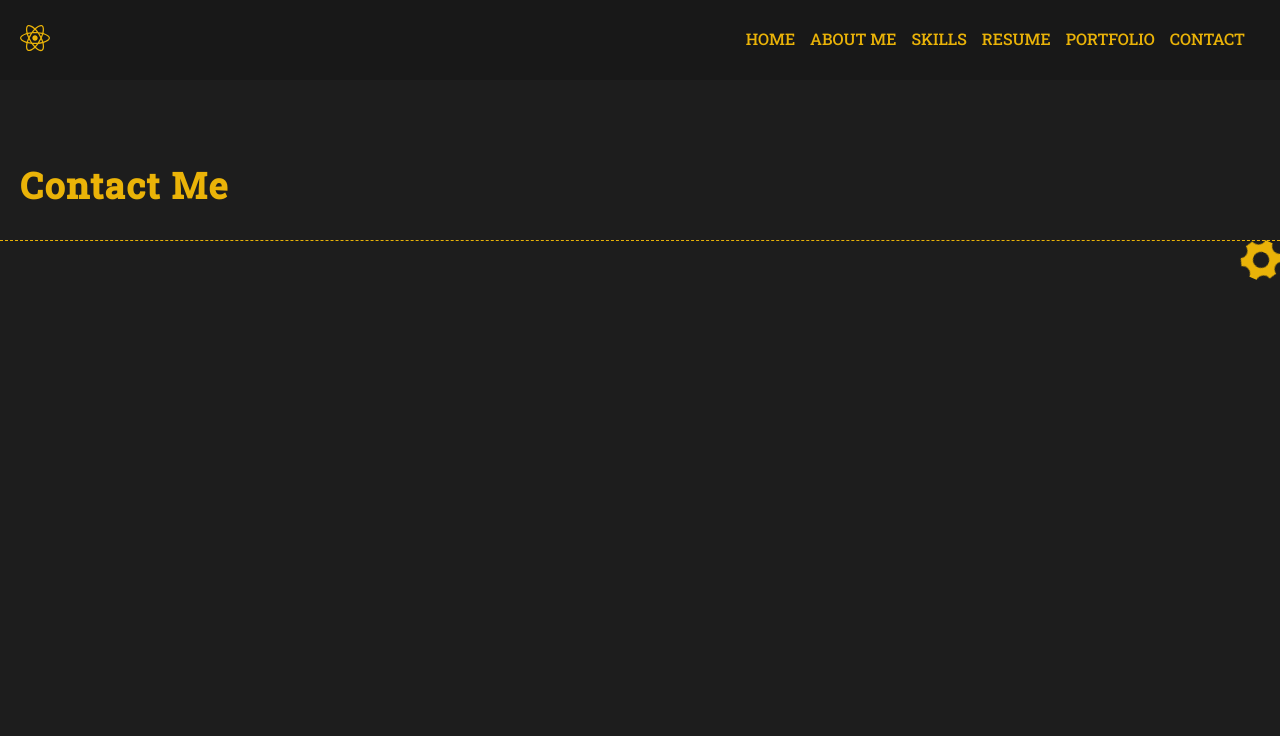
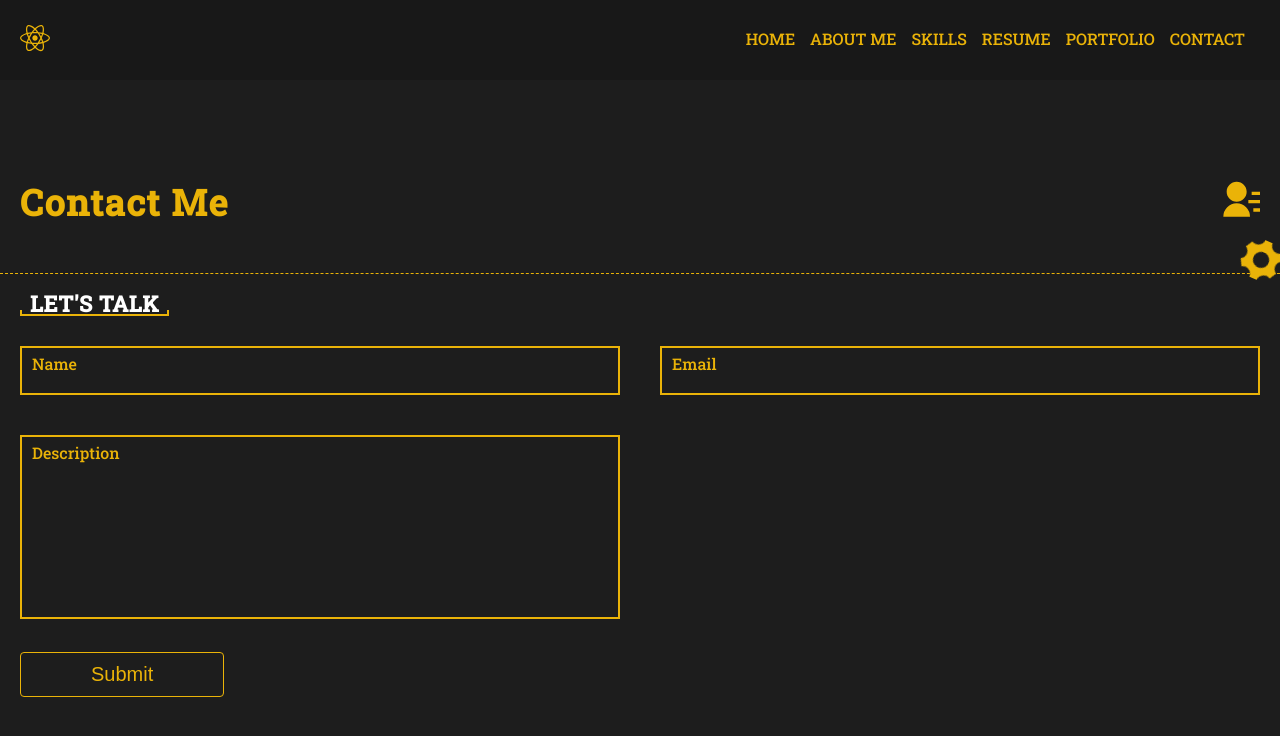
Before and after one commit to razvan-turiatca/Portfolio-Website, a React (Create React App) app: page /contact in a window 1280 px wide. Shown: the top 736 px of the page. Built offline with nearby package versions, Linux system fonts and the light colour scheme.

Commit message:
complete contact section

```diff
--- a/src/containers/contact/contact.jsx
+++ b/src/containers/contact/contact.jsx
@@ -1,10 +1,51 @@
 import React from 'react'
+import { RiContactsFill } from 'react-icons/ri'
 import PageHeaderContent from '../../components/pageHeaderContent'
+
+import './contact.scss'
 
 const Contact = () => {
   return (
-    <section className="contact">
-      <PageHeaderContent headerText="Contact Me" />
+    <section id="contact" className="contact">
+      <PageHeaderContent
+        headerText="Contact Me"
+        icon={<RiContactsFill size={40} />}
+      />
+
+      <div className="contact--content">
+        <h3 className="contact--content--header-text">Let's Talk</h3>
+        <div className="contact--content--form">
+          <div className="contact--content--form--controls-wrapper">
+            <div className="name-wrapper">
+              <input type="text" name="name" className="input input-name" />
+              <label htmlFor="name" className="label name-label">
+                Name
+              </label>
+            </div>
+            <div className="email-wrapper">
+              <input type="text" name="email" className="input input-email" />
+              <label htmlFor="email" className="label email-label">
+                Email
+              </label>
+            </div>
+            <div className="description-wrapper">
+              <textarea
+                type="text"
+                name="description"
+                id=""
+                cols="30"
+                rows="10"
+                style={{ resize: 'none' }}
+                className="input input-description"
+              />
+              <label htmlFor="description" className="label description-label">
+                Description
+              </label>
+            </div>
+          </div>
+          <button>Submit</button>
+        </div>
+      </div>
     </section>
   )
 }
--- a/src/containers/contact/contact.scss
+++ b/src/containers/contact/contact.scss
@@ -0,0 +1,104 @@
+.contact {
+  &--content {
+    padding: 20px;
+
+    &--header-text {
+      display: inline-block;
+      color: var(--selected-theme-sub-text-color);
+      font-size: 22px;
+      font-weight: 600;
+      line-height: 1rem;
+      letter-spacing: 0.5px;
+      position: relative;
+      text-transform: uppercase;
+      padding: 5px 10px;
+      border-bottom: 2px solid var(--selected-theme-main-color);
+    }
+
+    &--header-text::before,
+    &--header-text::after {
+      position: absolute;
+      content: '';
+      width: 2px;
+      height: 5px;
+      background-color: var(--selected-theme-main-color);
+      bottom: -1px;
+    }
+
+    &--header-text::before {
+      left: 0;
+    }
+    &--header-text::after {
+      right: 0;
+    }
+
+    &--form {
+      margin-top: 30px;
+      &--controls-wrapper {
+        display: grid;
+        grid-template-columns: repeat(2, 1fr);
+        gap: 40px;
+        margin-bottom: 30px;
+
+        div {
+          position: relative;
+          .input-name,
+          .input-email,
+          .input-description {
+            width: 100%;
+            border: 2px solid var(--selected-theme-main-color);
+            padding: 15px 10px;
+            transition: all 0.5s ease;
+            position: relative;
+            z-index: 1;
+            background-color: transparent;
+          }
+          .name-label,
+          .email-label,
+          .description-label {
+            position: absolute;
+            font-weight: 500;
+            top: 7px;
+            left: 12px;
+            z-index: 0;
+            color: var(--selected-theme-main-color);
+            font-size: 16px;
+          }
+          .input:focus {
+            outline: none;
+          }
+          .input:focus + .label {
+            font-size: 18px;
+            top: -25px;
+            left: 0px;
+          }
+        }
+      }
+      button {
+        cursor: pointer;
+        padding: 10px 70px;
+        font-size: 2rem;
+        background-color: transparent;
+        color: var(--selected-theme-main-color);
+        border: 1.5px solid var(--selected-theme-main-color);
+        border-radius: 4px;
+        font-weight: 500;
+      }
+
+      button:hover {
+        background-color: var(--selected-theme-main-color);
+        color: #000;
+      }
+    }
+  }
+}
+
+@media only screen and (max-width: 768px) {
+  .contact--content--form {
+    text-align: center;
+    &--controls-wrapper {
+      grid-template-columns: repeat(1, 1fr);
+      gap: 45px;
+    }
+  }
+}
```
